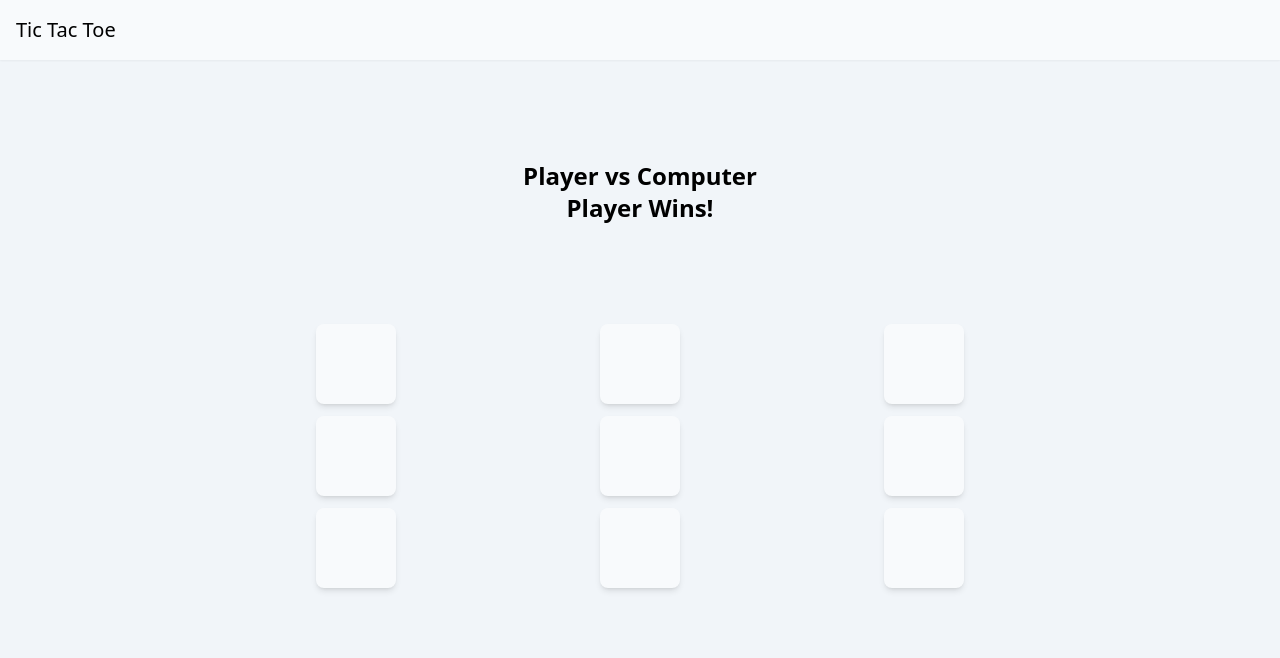
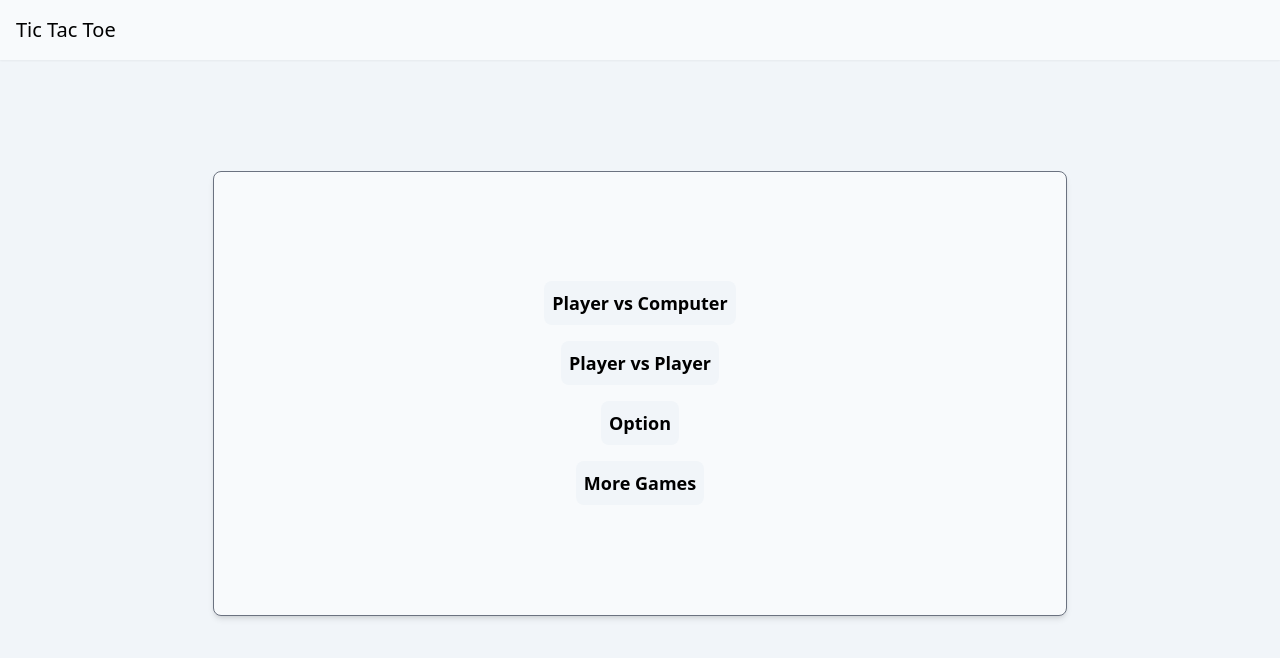
Before and after one commit to markvayson/tictactoe, a website: page index.html in a window 1280 px wide. Drawn offline with Linux system fonts and the light colour scheme.

Commit message:
remove hidden from menu

```diff
--- a/index.html
+++ b/index.html
@@ -14,7 +14,7 @@
     <main class="grid place-items-center w-full h-5/6">
       <div
         id="menu-container"
-        class="bg-slate-50 hidden place-content-center transition-opacity duration-300 p-4 relative text-lg font-bold shadow-md border border-gray-500 w-2/3 h-2/3 rounded-lg flex flex-col gap-2"
+        class="bg-slate-50 place-content-center transition-opacity duration-300 p-4 relative text-lg font-bold shadow-md border border-gray-500 w-2/3 h-2/3 rounded-lg flex flex-col gap-2"
       >
         <div
           id="menu"
@@ -83,7 +83,7 @@
       </div>
       <div
         id="game-container"
-        class="grid grid-rows-3 place-items-center w-full"
+        class="grid hidden grid-rows-3 place-items-center w-full"
       >
         <div id="text" class="text-2xl grid grid-rows-2 font-bold text-center">
           <div id="game-mode">Player vs Computer</div>
```
